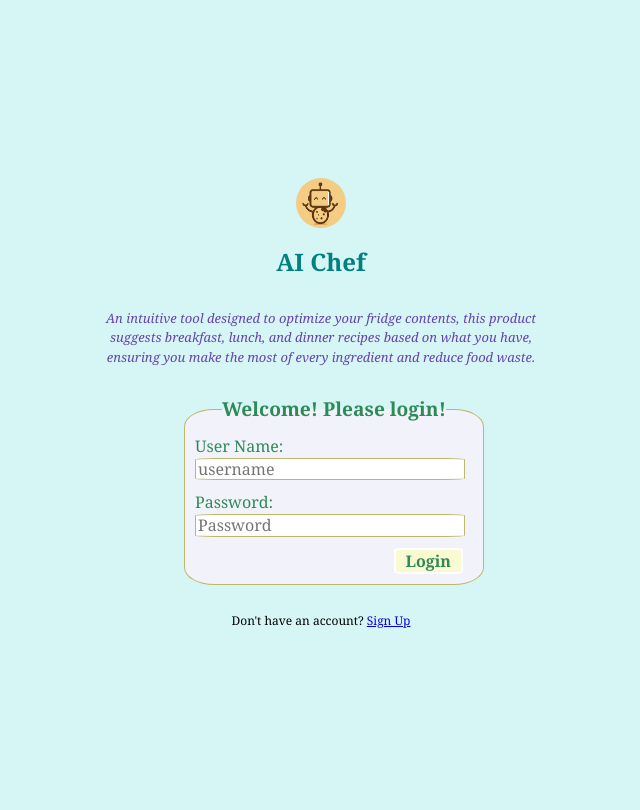
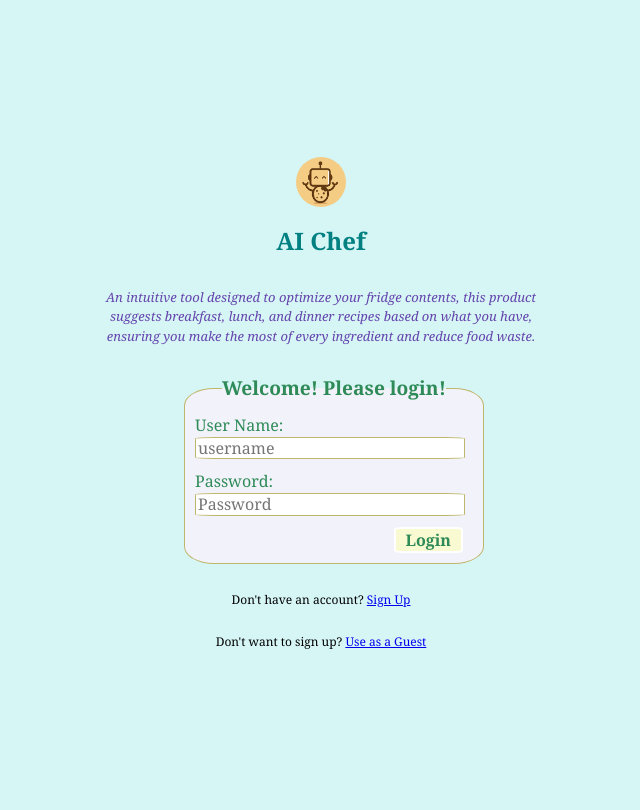
Before and after one commit to hanQ0Q/aichef-app, a Django app: page /users/login in a window 1280 px wide. Shown: the whole page, without its empty margins (319-959 px from the left). Run offline with Django 4.2, Linux system fonts and the light colour scheme.

Commit message:
add guest login function

```diff
--- a/users/models.py
+++ b/users/models.py
@@ -8,6 +8,7 @@ class User(AbstractUser):
     email = models.EmailField(verbose_name="email")
     password = models.CharField(max_length=50, verbose_name="password")
     mobile = models.CharField(max_length=10)
+    is_guest = models.BooleanField(default=False, verbose_name="is guest")
 
 
     def __str__(self) -> str:
--- a/users/templates/users/login.html
+++ b/users/templates/users/login.html
@@ -18,5 +18,6 @@
     </form>
 
     <p>Don't have an account? <a href="{% url 'users:signup' %}">Sign Up</a></p>
+    <p>Don't want to sign up? <a href="{% url 'users:guest_login' %}">Use as a Guest</a></p>
 
 {% endblock %}
--- a/users/urls.py
+++ b/users/urls.py
@@ -6,4 +6,5 @@ urlpatterns = [
     path("login", views.login_view, name="login"),
     path("logout", views.logout_view, name="logout"),
     path("signup", views.signup_view, name="signup"),
+    path("guest_login", views.guest_login, name="guest_login"),
 ]
--- a/users/views.py
+++ b/users/views.py
@@ -1,12 +1,19 @@
+import uuid
+import logging
+
 from django.shortcuts import render
 from django.contrib.auth import authenticate, login, logout
 from django.http import HttpResponseRedirect
 from django.urls import reverse
+from django.contrib.auth import get_user_model, login
+
 
 from .models import User
 from recipes.models import Recipe
 from food.models import UserFoodItem
 # Create your views here.
+
+logger = logging.getLogger('aichef')
 
 def index(request):
     if not request.user.is_authenticated:
@@ -65,3 +72,14 @@ def logout_view(request):
     return render(request, "users/login.html", {
         "message": "Logged out."
     })
+
+def guest_login(request):
+    if request.user.is_authenticated:
+        return HttpResponseRedirect(reverse("users:index"))
+
+    user = get_user_model().objects.create(username=uuid.uuid4(), is_guest=True, first_name="Guest", last_name="")
+    user.set_unusable_password()
+    user.save()
+    login(request, user)
+    logger.info(f"user: {request.user}")
+    return HttpResponseRedirect(reverse("users:index"))
```
Also changed, not shown: users/migrations/0002_user_is_guest.py (added).
